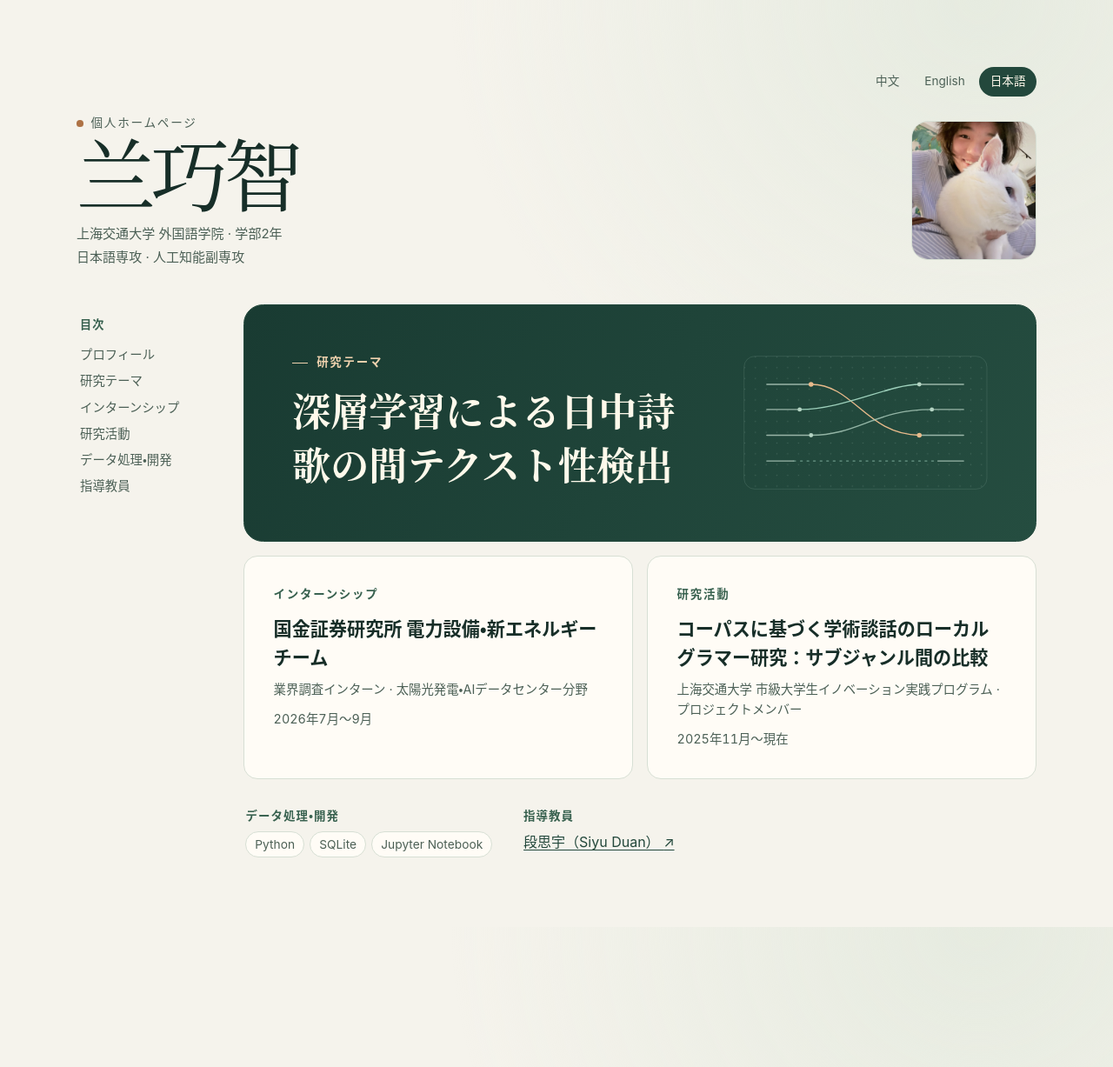
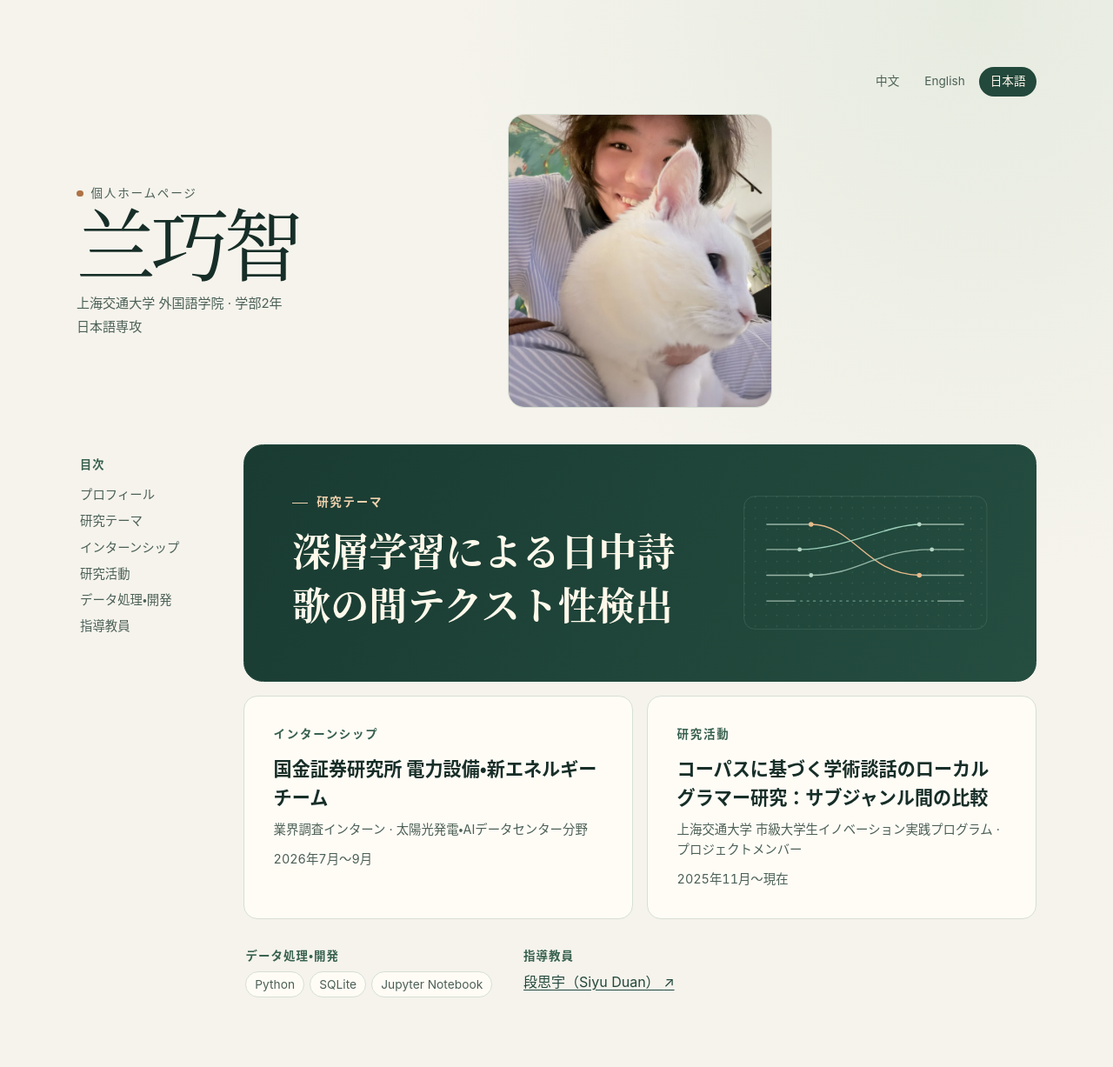
Before and after one commit to lanq30721/lanq30721.github.io, a Jekyll site: the page built from ja/index.html, in a window 1280 px wide. Shown: the whole page at 87% size. Built offline with Jekyll 4.4.1, drawn with Linux system fonts in a browser that asks for light colours.

Commit message:
Enlarge the homepage portrait and revise localized study details

```diff
--- a/_data/home.yml
+++ b/_data/home.yml
@@ -18,8 +18,8 @@ locales:
     index: "页面索引"
     profile: "基本信息"
     affiliation: "上海交通大学外国语学院 · 本科二年级"
-    study: "日语主修 "
-    portrait_alt: "Cesium 的个人照片"
+    study: "日语主修"
+    portrait_alt: "个人主页照片"
     skills: "数据与开发"
     advisor: "导师"
   en:
@@ -31,8 +31,8 @@ locales:
     index: "On this page"
     profile: "Profile"
     affiliation: "Second-year undergraduate, School of Foreign Languages, Shanghai Jiao Tong University"
-    study: "Major in Japanese · Minor in Artificial Intelligence"
-    portrait_alt: "Portrait of Cesium"
+    study: "Major in Japanese"
+    portrait_alt: "Homepage photo"
     skills: "Data & Development"
     advisor: "Academic Advisor"
   ja:
@@ -44,8 +44,8 @@ locales:
     index: "目次"
     profile: "プロフィール"
     affiliation: "上海交通大学 外国語学院 · 学部2年"
-    study: "日本語専攻 · 人工知能副専攻"
-    portrait_alt: "Cesiumのプロフィール写真"
+    study: "日本語専攻"
+    portrait_alt: "プロフィール写真"
     skills: "データ処理・開発"
     advisor: "指導教員"
 
--- a/_layouts/editorial.html
+++ b/_layouts/editorial.html
@@ -7,7 +7,7 @@
   <meta charset="utf-8">
   <meta name="viewport" content="width=device-width, initial-scale=1">
   <title>{{ home.name | escape }} | {{ ui.label | escape }}</title>
-  <link rel="stylesheet" href="{{ '/assets/editorial.css' | relative_url }}">
+  <link rel="stylesheet" href="{{ '/assets/editorial.css' | relative_url }}?v={{ site.time | date: '%s' }}">
   {% for pair in home.locales -%}
   {% assign choice = pair[1] -%}
   <link rel="alternate" hreflang="{{ choice.html_lang | escape }}" href="{{ choice.path | absolute_url }}">
@@ -29,7 +29,7 @@
         <p class="affiliation">{{ ui.affiliation | escape }}</p>
         <p class="study">{{ ui.study | escape }}</p>
       </div>
-      <img class="portrait" src="{{ home.portrait | relative_url }}" alt="{{ ui.portrait_alt | escape }}" width="144" height="160">
+      <img class="portrait" src="{{ home.portrait | relative_url }}" alt="{{ ui.portrait_alt | escape }}" width="306" height="340">
     </header>
 
     <div class="page-grid">
--- a/assets/editorial.css
+++ b/assets/editorial.css
@@ -55,9 +55,9 @@ body {
 
 .masthead {
   display: grid;
-  grid-template-columns: minmax(0, 1fr) clamp(6rem, 13vw, 9rem);
+  grid-template-columns: minmax(0, 28rem) clamp(7rem, 26vw, 19rem);
   align-items: center;
-  gap: clamp(1rem, 4vw, 2rem);
+  gap: clamp(1rem, 4vw, 3rem);
   margin-bottom: clamp(1.5rem, 4vw, 2.65rem);
 }
 
@@ -326,4 +326,13 @@ a:focus-visible {
   .site-shell {
     width: calc(100% - 1.5rem);
   }
+
+  .masthead {
+    grid-template-columns: minmax(0, 1fr) 6.5rem;
+    gap: 0.85rem;
+  }
+
+  .masthead h1 {
+    font-size: clamp(2.15rem, 10vw, 2.8rem);
+  }
 }
```
